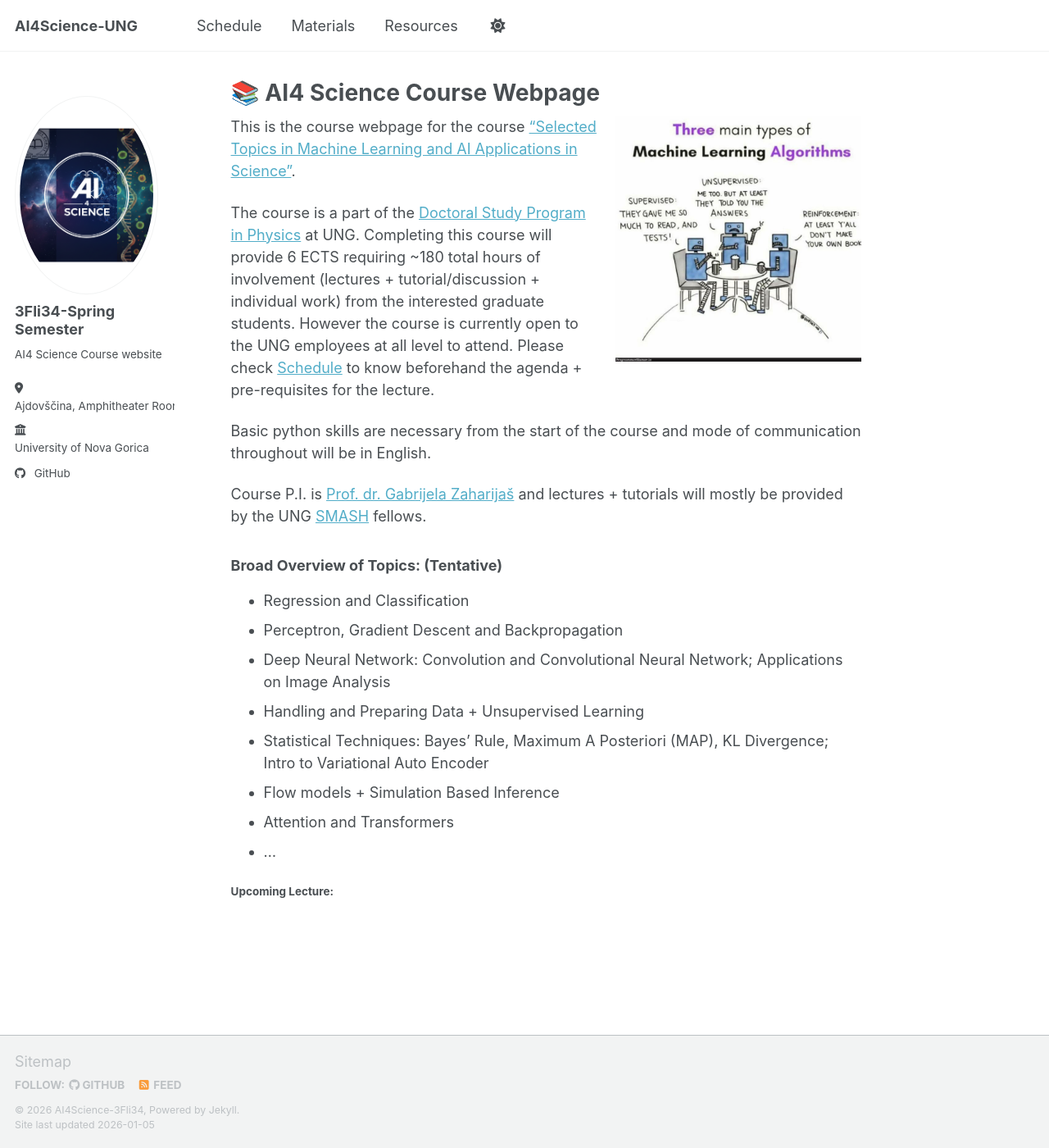
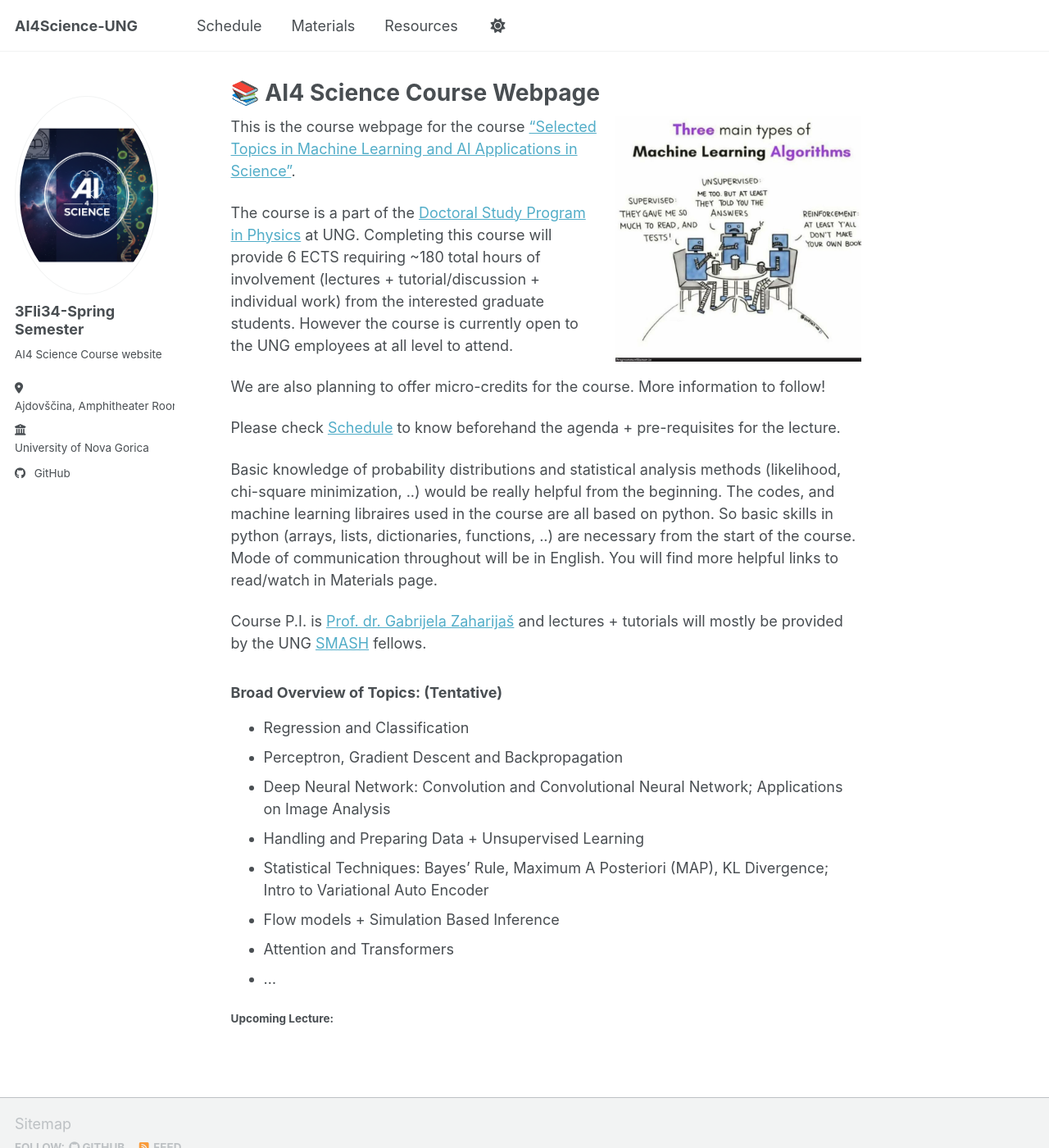
Before and after one commit to AI4Science-UNG/3fli34-Spring, a Jekyll site: the page built from _pages/about.md, in a window 1280 px wide and 1400 px high. Shown: the whole window at 82% size. Built offline with Jekyll 4.4.1, drawn with Linux system fonts in a browser that asks for light colours; a script bundle is joined from its source files by our own code; library files that are not in the unit come from our copies; some of the changed text lies outside the part shown.

Commit message:
AboutSkill

```diff
--- a/_includes/footer.html
+++ b/_includes/footer.html
@@ -20,6 +20,6 @@
 {% endif %}
 
 <div class="page__footer-copyright">
-  &copy; {{ site.time | date: '%Y' }} {{ site.name | default: site.title }}, {{ site.data.ui-text[site.locale].powered_by | default: "Powered by" }} <a href="https://jekyllrb.com" rel="nofollow">Jekyll</a>. <br />
+  &copy; {{ site.time | date: '%Y' }} {{ site.name | default: site.title }}, {{ site.data.ui-text[site.locale].powered_by | default: "Powered by" }} <a href="https://jekyllrb.com" rel="nofollow">Jekyll</a> &amp; modified by Saptashwa. <br />
   Site last updated {{ "now" | date: '%Y-%m-%d' }}
 </div>
--- a/_pages/about.md
+++ b/_pages/about.md
@@ -15,12 +15,20 @@ This is the course webpage for the course ["Selected Topics in Machine Learning
 
 <p></p>
 
-The course is a part of the [Doctoral Study Program in Physics](https://ung.si/en/schools/graduate-school/programmes/3FI/){:target="_blank" rel="noopener"} at UNG. Completing this course will provide 6 ECTS requiring ~180 total hours of involvement (lectures + tutorial/discussion + individual work) from the interested graduate students. However the course is currently open to the UNG employees at all level to attend. Please check [Schedule](https://ai4science-ung.github.io/3fli34-Spring/schedule/){:target="_blank" rel="noopener"} to know beforehand the agenda + pre-requisites for the lecture.
+The course is a part of the [Doctoral Study Program in Physics](https://ung.si/en/schools/graduate-school/programmes/3FI/){:target="_blank" rel="noopener"} at UNG. Completing this course will provide 6 ECTS requiring ~180 total hours of involvement (lectures + tutorial/discussion + individual work) from the interested graduate students. However the course is currently open to the UNG employees at all level to attend.
+
+<p></p>
+
+We are also planning to offer micro-credits for the course. More information to follow!
+
+<p></p>
+
+Please check [Schedule](https://ai4science-ung.github.io/3fli34-Spring/schedule/){:target="_blank" rel="noopener"} to know beforehand the agenda + pre-requisites for the lecture.
 
 <p></p>
 
 
-Basic python skills are necessary from the start of the course and mode of communication throughout will be in English.
+Basic knowledge of probability distributions and statistical analysis methods (likelihood, chi-square minimization, ..) would be really helpful from the beginning. The codes, and machine learning libraires used in the course are all based on python. So basic skills in python (arrays, lists, dictionaries, functions, ..) are necessary from the start of the course. Mode of communication throughout will be in English. You will find more helpful links to read/watch in Materials page.
 
 <p></p>
 
```
Also changed, not shown: _schedule/schedule-1.md (+6 -6 lines).
